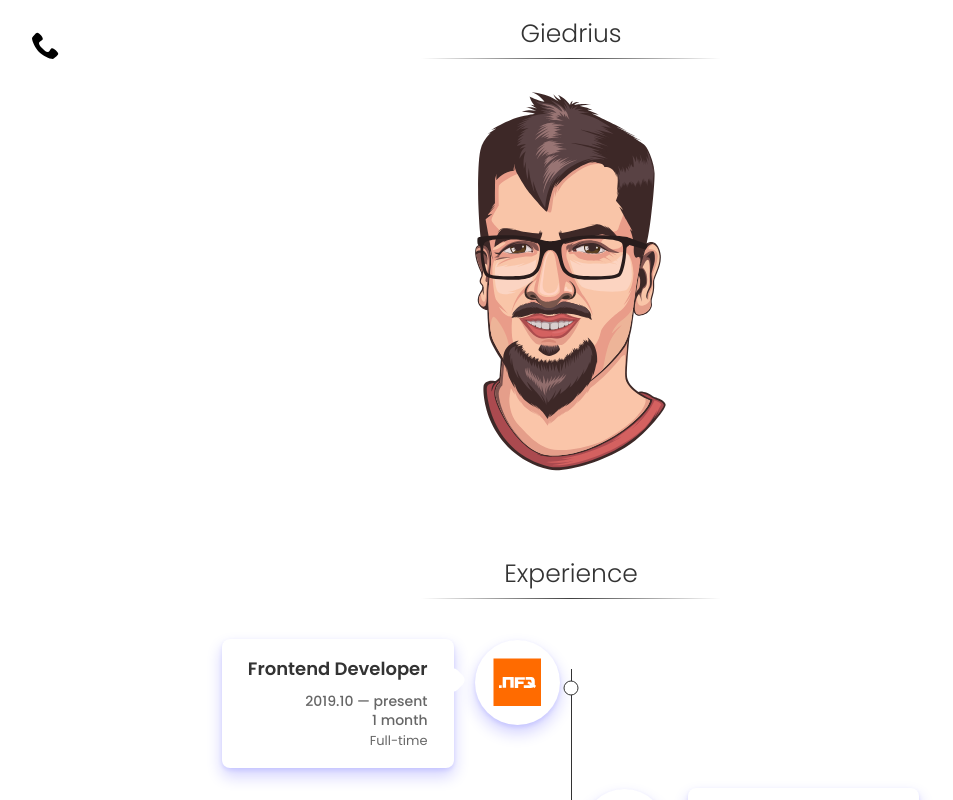
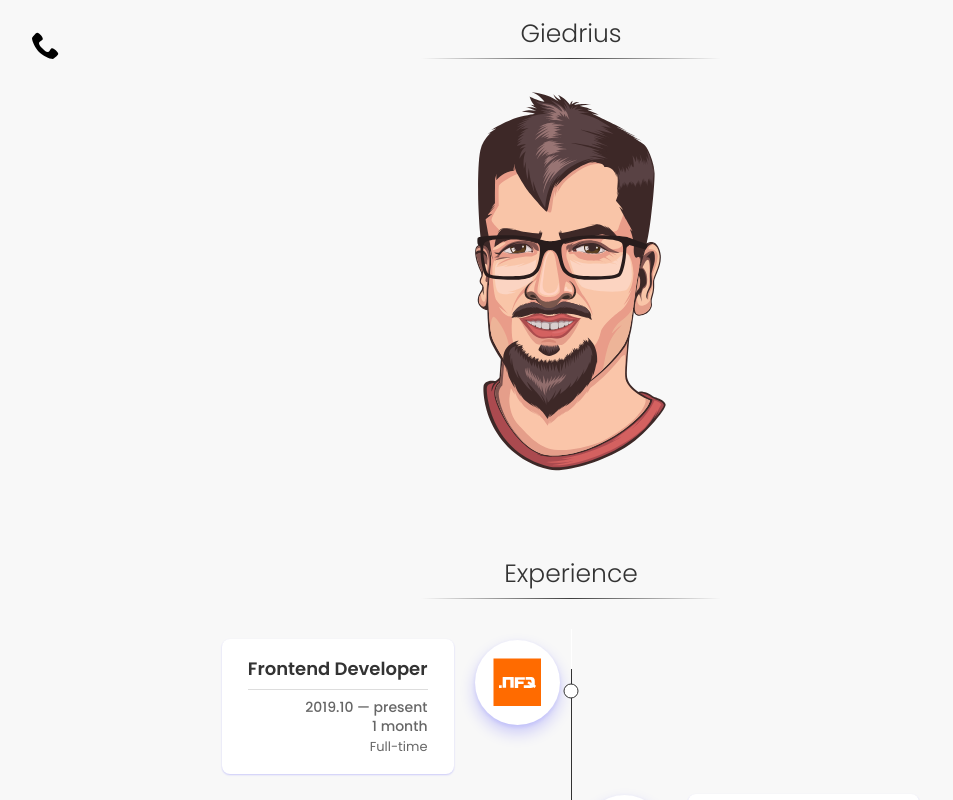
Before and after one commit to giedryza/giedrius.io-v2.0.0, a React (Create React App) app: page / in a window 1280 px wide. Shown: the top 800 px of the page, without its empty margins (69-1022 px from the left). Built offline with nearby package versions, Linux system fonts and the light colour scheme.

Commit message:
add gray background

```diff
--- a/src/components/legend/legend.component.tsx
+++ b/src/components/legend/legend.component.tsx
@@ -24,6 +24,7 @@ const Legend: React.FC<Props> = ({
 }) => (
   <div className="legend" data-arrow={arrowPosition}>
     <h3 className="heading__md">{title}</h3>
+    <div className="legend__hr" />
     <p className="body__lg">{label}</p>
     <p className="body__lg">{sublabel}</p>
     <p className="body__md">{meta}</p>
--- a/src/components/legend/legend.styles.scss
+++ b/src/components/legend/legend.styles.scss
@@ -3,48 +3,51 @@
   padding: 1.5rem 2.5rem;
   border: 1px solid transparent;
   border-radius: $border-radius__lg;
-  box-shadow: $shadow__default;
+  box-shadow: $shadow__mini;
   background: $col__white;
   position: relative;
 
-  &::after {
-    content: '';
-    position: absolute;
-    width: 2rem;
-    height: 2rem;
-    background: $col__white;
-    transform: rotate(45deg);
-    border-radius: $border-radius__md;
+  &__hr {
+    height: 1px;
+    width: 100%;
+    background: $col__gray-40;
+    margin: 0.75rem 0;
   }
 
-  &[data-arrow='right'] {
-    &::after {
-      top: 3rem;
-      left: calc(100% - (2rem / 2));
-    }
-  }
-  &[data-arrow='left'] {
-    &::after {
-      top: 3rem;
-      right: calc(100% - (2rem / 2));
-    }
-  }
-  &[data-arrow='top'] {
-    &::after {
-      bottom: calc(100% - (2rem / 2));
-      left: 50%;
-      transform: translateX(-50%) rotate(45deg);
-    }
-  }
-  &[data-arrow='bottom'] {
-    &::after {
-      top: calc(100% - (2rem / 2));
-      left: 50%;
-      transform: translateX(-50%) rotate(45deg);
-    }
-  }
+  // &::after {
+  //   content: '';
+  //   position: absolute;
+  //   width: 2rem;
+  //   height: 2rem;
+  //   background: $col__white;
+  //   transform: rotate(45deg);
+  //   border-radius: $border-radius__md;
+  // }
 
-  > h3 {
-    margin-bottom: 1rem;
-  }
+  // &[data-arrow='right'] {
+  //   &::after {
+  //     top: 3rem;
+  //     left: calc(100% - (2rem / 2));
+  //   }
+  // }
+  // &[data-arrow='left'] {
+  //   &::after {
+  //     top: 3rem;
+  //     right: calc(100% - (2rem / 2));
+  //   }
+  // }
+  // &[data-arrow='top'] {
+  //   &::after {
+  //     bottom: calc(100% - (2rem / 2));
+  //     left: 50%;
+  //     transform: translateX(-50%) rotate(45deg);
+  //   }
+  // }
+  // &[data-arrow='bottom'] {
+  //   &::after {
+  //     top: calc(100% - (2rem / 2));
+  //     left: 50%;
+  //     transform: translateX(-50%) rotate(45deg);
+  //   }
+  // }
 }
--- a/src/styles/global/_base.scss
+++ b/src/styles/global/_base.scss
@@ -21,7 +21,7 @@ html {
 body {
   font-family: 'Poppins', sans-serif;
   color: $col__black;
-  background: $col__white;
+  background: $col__gray-10;
 }
 
 ul {
--- a/src/styles/variables/_colors.scss
+++ b/src/styles/variables/_colors.scss
@@ -4,3 +4,4 @@ $col__black: #333;
 $col__primary: #1713ff;
 
 $col__gray-10: #f8f8f8;
+$col__gray-40: #ddd;
--- a/src/styles/variables/_shadows.scss
+++ b/src/styles/variables/_shadows.scss
@@ -1,2 +1,4 @@
 $shadow__default: 0 8px 16px 0 rgba($col__primary, 0.2),
   0 2px 4px 0 rgba($col__primary, 0.1);
+
+$shadow__mini: 0 1px 2px rgba($col__primary, 0.2);
```
